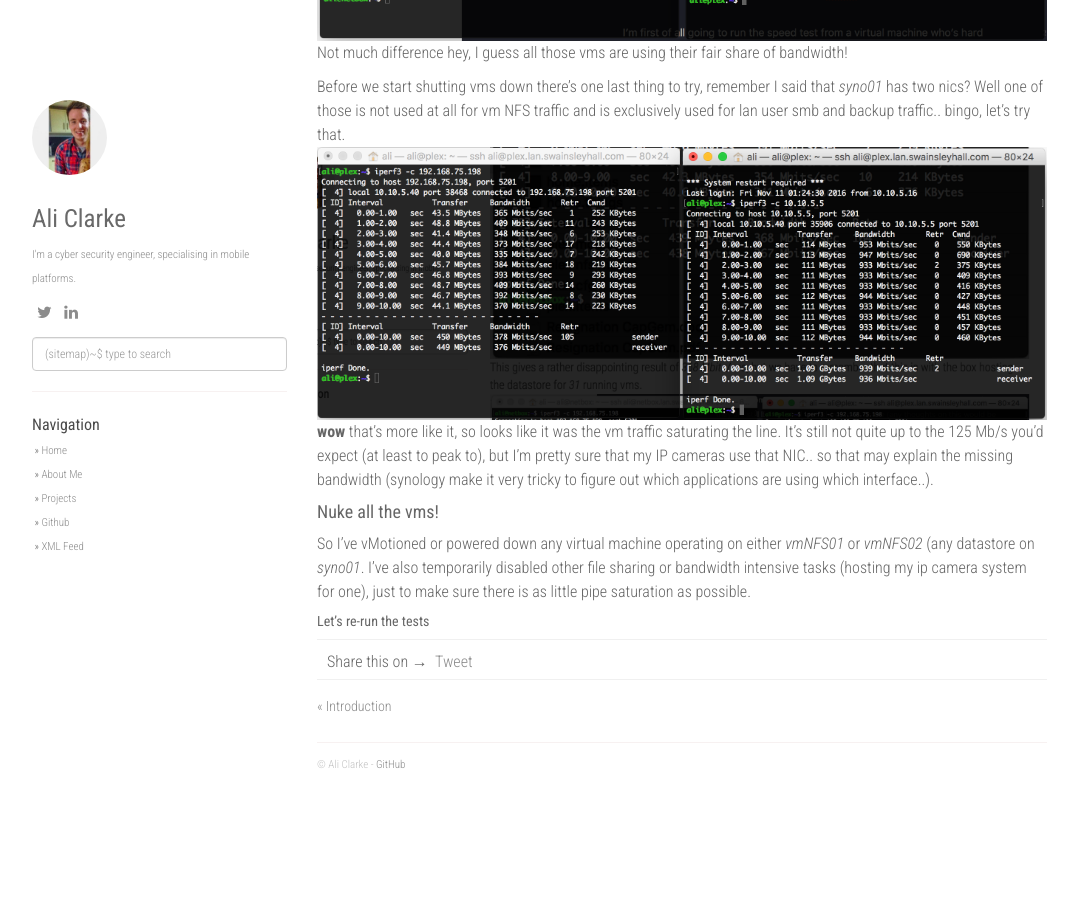
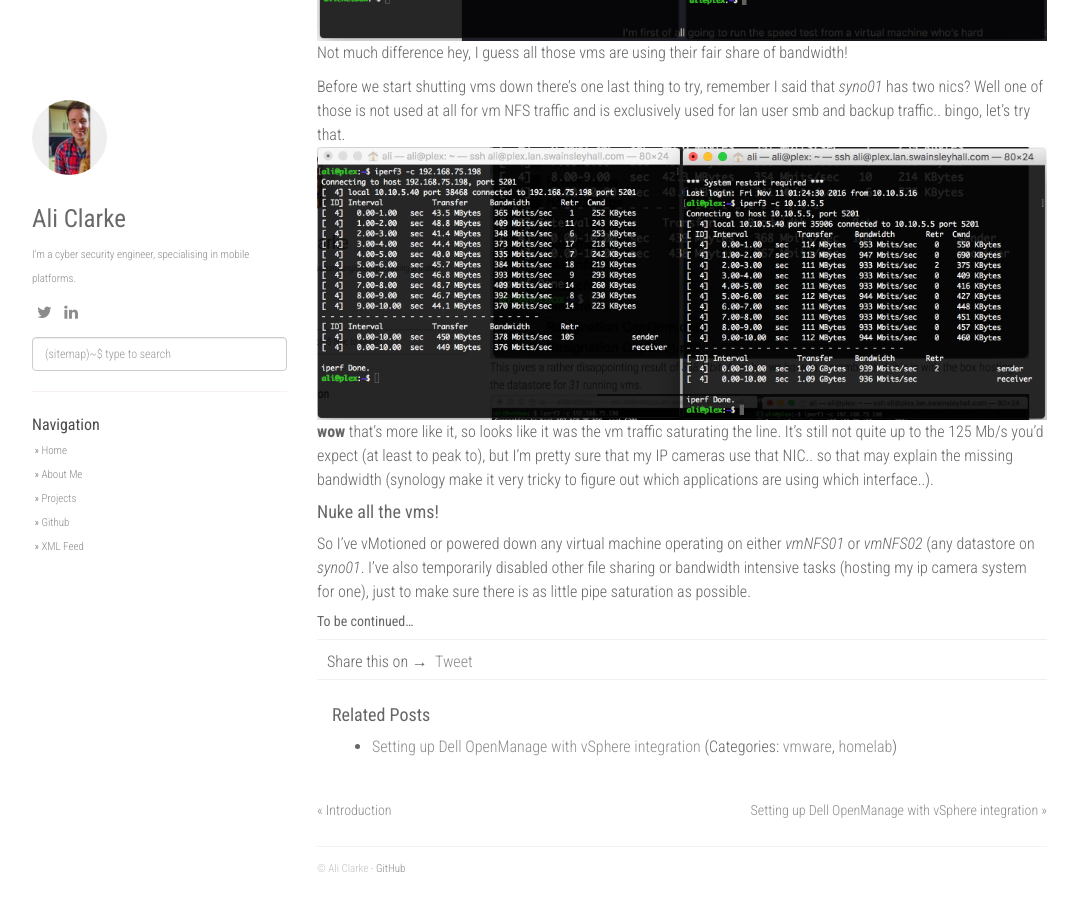
Before and after one commit to alijnclarke/alijnclarke.github.io, a Jekyll site: the page built from _posts/2016-11-11-vmwarestorage.md, in a window 1280 px wide and 900 px high, scrolled down 3235 px. Shown: the whole window, without its empty margins (53-1131 px from the left). Built offline with Jekyll 4.4.1, drawn with Linux system fonts in a browser that asks for light colours; nearby versions of some CDN libraries; comment, search, counter and statistics services are not loaded; before the commit the page ends 4031 px from its top, so only the background shows below that; some of the changed lines change nothing that is shown; some of the changed text lies outside the part shown.

Commit message:
New post
Signed-off-by: Ali Clarke <ali.clarke@swainsleyhall.com>

```diff
--- a/_posts/2016-11-11-vmwarestorage.md
+++ b/_posts/2016-11-11-vmwarestorage.md
@@ -1,6 +1,6 @@
 ---
 layout: post
-title:  HomeLab Virtual Machine Datastores
+title:  HomeLab VM Storage (Part 1)
 date:   2016-11-11 00:45
 categories: [vmware, homelab]
 ---
@@ -58,7 +58,7 @@
 So I’ve vMotioned or powered down any virtual machine operating on either *vmNFS01* or *vmNFS02* (any datastore on *syno01*.
 I’ve also temporarily disabled other file sharing or bandwidth intensive tasks (hosting my ip camera system for one), just to make sure there is as little pipe saturation as possible.
 
-##### Let’s re-run the tests
+##### To be continued…
 
 [image-1]:	/static/img/post-images/syno-storage.png
 [image-2]:	/static/img/post-images/vmNFS01.png "vmNFS01 hosts *17 virtual machines*"
--- /dev/null
+++ b/_posts/2016-11-13-Setup-Dell-OpenManage.md
@@ -0,0 +1,54 @@
+---
+layout: post
+title:  Setting up Dell OpenManage with vSphere integration
+date:   2016-11-13 15:30
+categories: [vmware, homelab]
+---
+
+#### Why and what does it do?
+So with virtualisation becoming so popular, it makes sense to get a ‘single pain of glass’ view into both your virtual and bare metal appliances. OpenManage has been around for a while as a server application that allowed you to perform what was basically an enhanced iDRAC feature set (Dell’s built in server management system).
+
+Recently however OpenManage has received an update which is of particular use to me, as my homelab runs vSphere 6U2. Basically you now get full integration in the vSphere web client (only the normal web client however, I’m really hoping that it’s updated to support the HTML 5 one soon!).
+
+This means you get full hardware status updates, health reports and most importantly **updates**, yes.. instead of the long drawn out process that we all know of updating Dell servers, you can now do it directly from the vSphere console.. Awesome right!
+
+#### Requirements
+So to setup OpenManage for vSphere you’ll need the following:
+- The OpenManage web server (runs on a vm, provides a web ui for sexiest agents - doesn’t need to run 24/7)
+- A VIB which we deploy to each ESXI host
+- vCenter integration ova
+
+Obviously you’ll also need the bare metal hypervisors, in this case i’ll be adding two Dell PowerEdge servers:
+- Dell PowerEdge R610
+- Dell PowerEdge R710
+
+#### Setup
+I’m not going to go into massive levels of detail as these are documented online (I’ll add links to useful resources at the end of this post), but i’ll discuss my setup and any problems I encounter.
+
+###### Stage 1 - OpenManage Web Server
+Setup a windows vm that will contain the OpenManage web server, this doesn’t need to be anything massive.
+![][image-1]
+2 vCPU and 2 GB of ram should do the trick.
+
+Download the installer ([here][1]) and run. Installation is very easy, just click threw the windows.
+
+Check it’s succeeded by navigating to *https://localhost:1311*.
+
+Trying to login won’t work as we haven’t installed the OpenManage VIBs (think plugins) on the ESXI hosts yet.
+
+###### Stage 2 - Installing VIBs
+I’m going to assume that you don’t have vUM installed (vmware update manager), however if you do just download the VIBs and install them using that then move to **Stage 3**
+
+Otherwise complete the following on each host:
+
+1. Open an SSH session with the host (SSH is disabled by default, but a quick google will reveal how to enable it - do remember to disable it afterwards though).
+
+2. Download the VIB from [here][2]
+	{% highlight bash %}
+	wget http://downloads.dell.com/FOLDER02867568M/1/OM-SrvAdmin-Dell-Web-8.1.0-1518.VIB-ESX60i_A00.zip_
+	{% endhighlight %}
+
+[1]:	http://www.dell.com/support/home/us/en/19/Drivers/DriversDetails?driverId=20V28 "here"
+[2]:	http://www.dell.com/support/home/us/en/19/Drivers/DriversDetails?driverId=FN2KW "here"
+
+[image-1]:	/static/img/post-images/openmanage/1.png
```
Also changed, not shown: static/img/post-images/openmanage/1.png (added).
